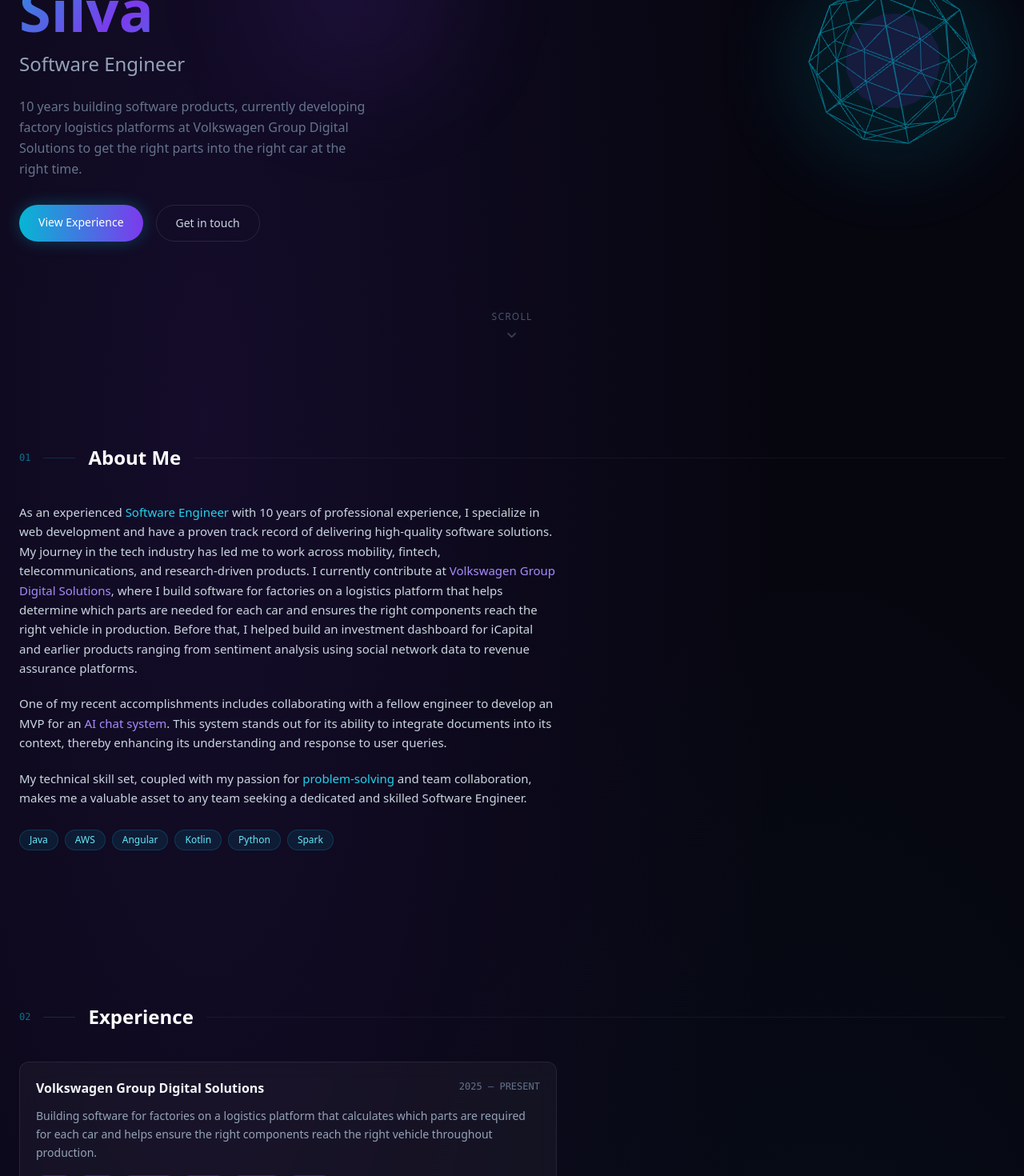
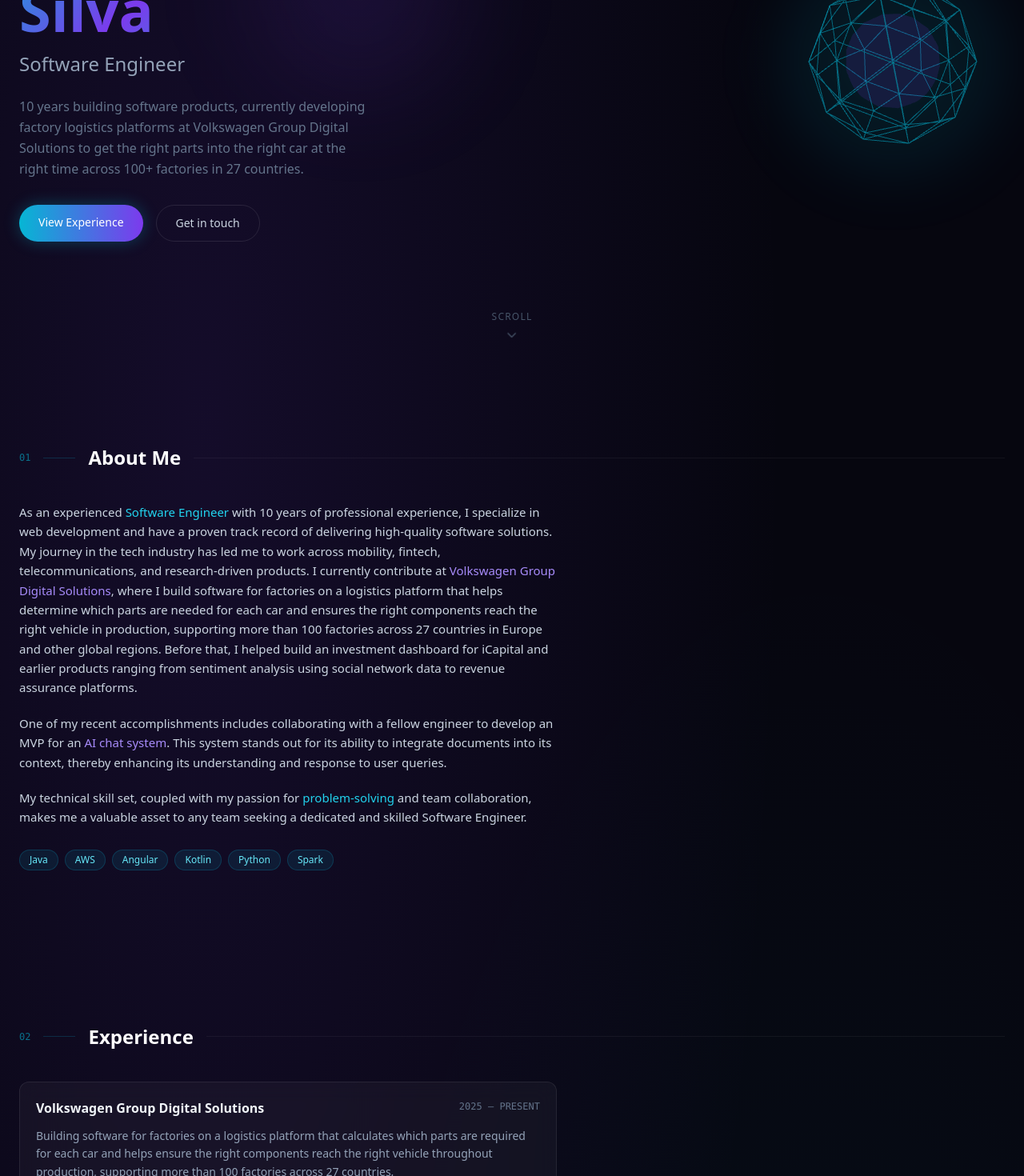
Before and after one commit to SilvaChico/portfolio, a Next.js app: page / in a window 1280 px wide. Shown: the part 340-1810 px from the top of the page at 80% size. Built offline with nearby package versions, Linux system fonts and the light colour scheme.

Commit message:
Update portfolio for Volkswagen role

```diff
--- a/src/app/layout.tsx
+++ b/src/app/layout.tsx
@@ -4,7 +4,7 @@
 export const metadata: Metadata = {
   title: "Francisco Silva · Software Engineer",
   description:
-    "Software Engineer with 10 years of experience, currently building factory logistics software at Volkswagen Group Digital Solutions using Java, Kotlin, Angular, Python, Spark, and AWS.",
+    "Software Engineer with 10 years of experience, currently building factory logistics software at Volkswagen Group Digital Solutions for 100+ factories across 27 countries.",
 };
 
 export default function RootLayout({
--- a/src/app/page.tsx
+++ b/src/app/page.tsx
@@ -43,7 +43,8 @@
             <p className="text-slate-500 text-base max-w-md leading-relaxed">
               10 years building software products, currently developing factory
               logistics platforms at Volkswagen Group Digital Solutions to get
-              the right parts into the right car at the right time.
+              the right parts into the right car at the right time across 100+
+              factories in 27 countries.
             </p>
             <div className="flex flex-wrap gap-4 mt-2">
               <a
@@ -109,7 +110,7 @@
           <div className="mt-10 flex flex-col max-w-2xl">
             <ExperienceCard
               companyName="Volkswagen Group Digital Solutions"
-              description="Building software for factories on a logistics platform that calculates which parts are required for each car and helps ensure the right components reach the right vehicle throughout production."
+              description="Building software for factories on a logistics platform that calculates which parts are required for each car and helps ensure the right components reach the right vehicle throughout production, supporting more than 100 factories across 27 countries."
               period="2025 – PRESENT"
               technologies={[
                 "Java",
--- a/src/components/About.tsx
+++ b/src/components/About.tsx
@@ -14,10 +14,11 @@
         </span>
         , where I build software for factories on a logistics platform that
         helps determine which parts are needed for each car and ensures the
-        right components reach the right vehicle in production. Before that, I
-        helped build an investment dashboard for iCapital and earlier products
-        ranging from sentiment analysis using social network data to revenue
-        assurance platforms.
+        right components reach the right vehicle in production, supporting more
+        than 100 factories across 27 countries in Europe and other global
+        regions. Before that, I helped build an investment dashboard for
+        iCapital and earlier products ranging from sentiment analysis using
+        social network data to revenue assurance platforms.
       </p>
       <p>
         One of my recent accomplishments includes collaborating with a fellow
```
Also changed, not shown: 1 other file (tests, documents, lock files or other folders).
